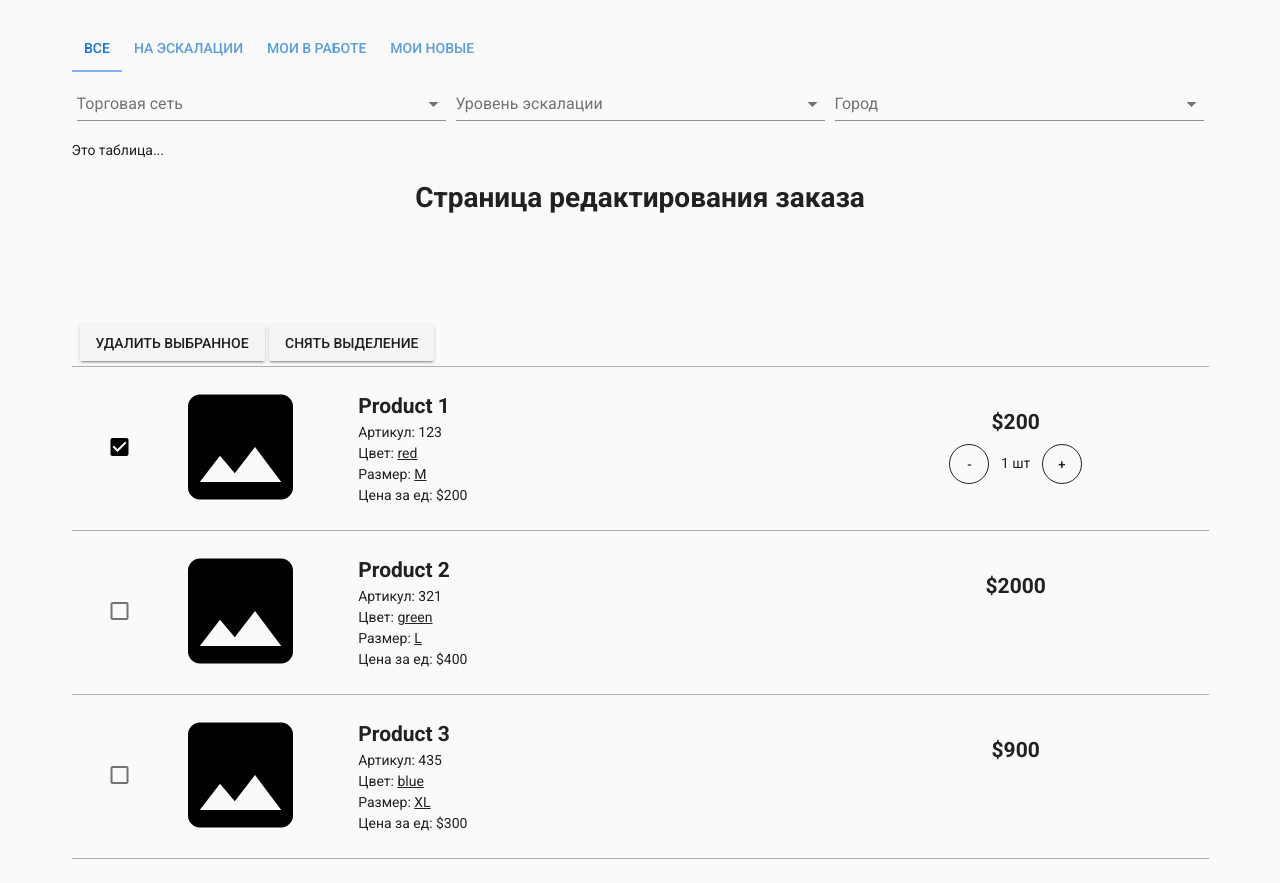
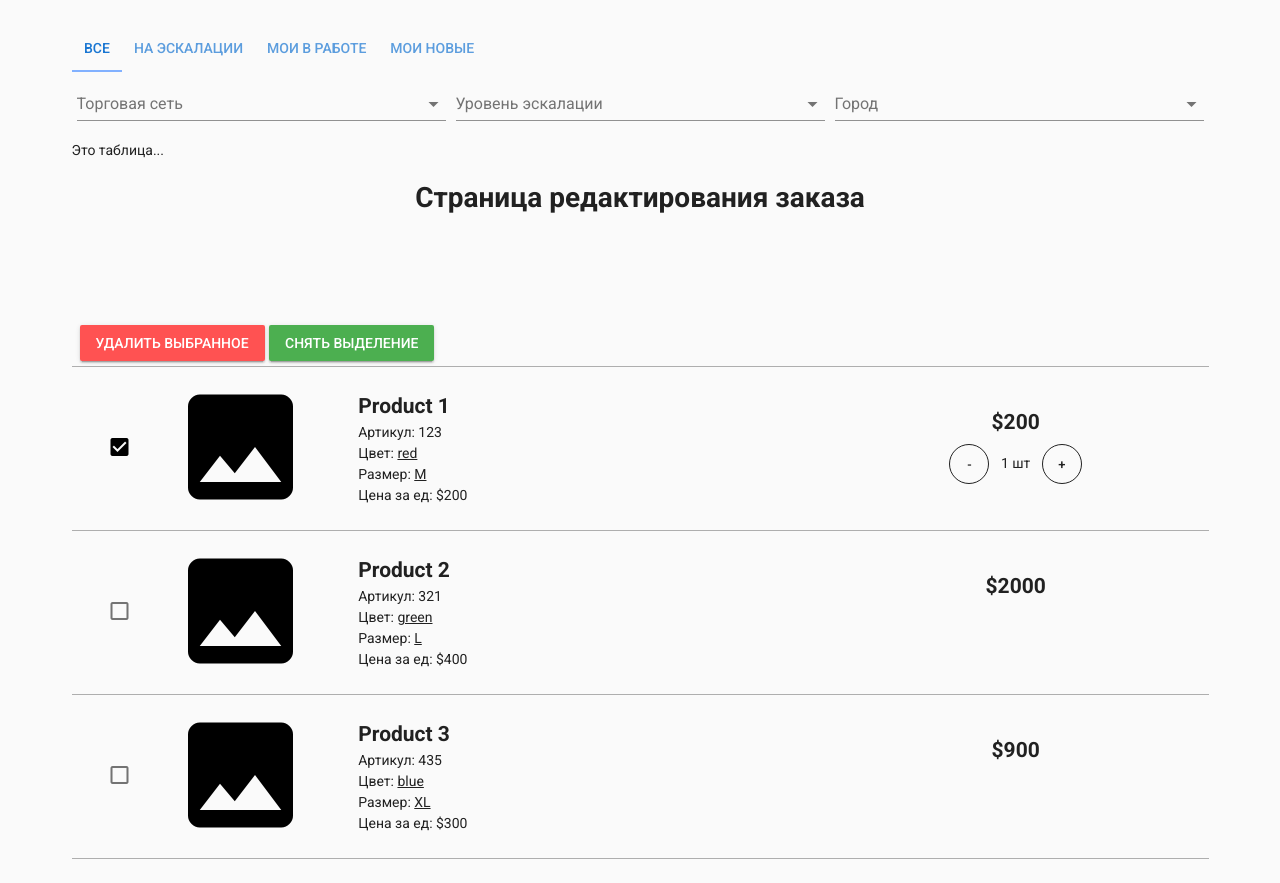
Before and after one commit to antonboltnev/csm2, a Vue app: page /tab_all in a window 1280 px wide. Both pictures are taken after a click on the element 119 px from the left and 446 px from the top of the page. Built offline with nearby package versions, Linux system fonts and the light colour scheme; data requests are answered from the project's data file.

Commit message:
color v-btns

```diff
--- a/src/components/order-edit-page/csm-order-list-item.vue
+++ b/src/components/order-edit-page/csm-order-list-item.vue
@@ -44,8 +44,8 @@
     </v-layout>
     <v-layout v-if="product_data.status === 'hidden' " class="justify-end align-center">
         <span><span class="info_title">{{product_data.title}}</span> был удален из заказа.</span>
-        <v-btn @click="returnProduct">Вернуть</v-btn>
-        <v-btn @click="deleteProduct">X</v-btn>
+        <v-btn @click="returnProduct" color="success">Вернуть</v-btn>
+        <v-btn @click="deleteProduct" color="error">Удалить</v-btn>
     </v-layout>
   </v-layout>
 </template>
--- a/src/components/order-edit-page/csm-order-list.vue
+++ b/src/components/order-edit-page/csm-order-list.vue
@@ -2,10 +2,10 @@
   <div class='csm-order-list'>
     <v-layout :class="{ 'hidden' : !this.$store.state.selectedProducts.length > 0 }">
       <v-flex xs2>
-        <v-btn @click="preDeleteProduct">Удалить выбранное</v-btn>
+        <v-btn @click="preDeleteProduct" color="error">Удалить выбранное</v-btn>
       </v-flex>
       <v-flex xs2>
-        <v-btn @click="clearSelection">Снять выделение</v-btn>
+        <v-btn @click="clearSelection" color="success">Снять выделение</v-btn>
       </v-flex>
     </v-layout>
     <csm-order-list-item
```
